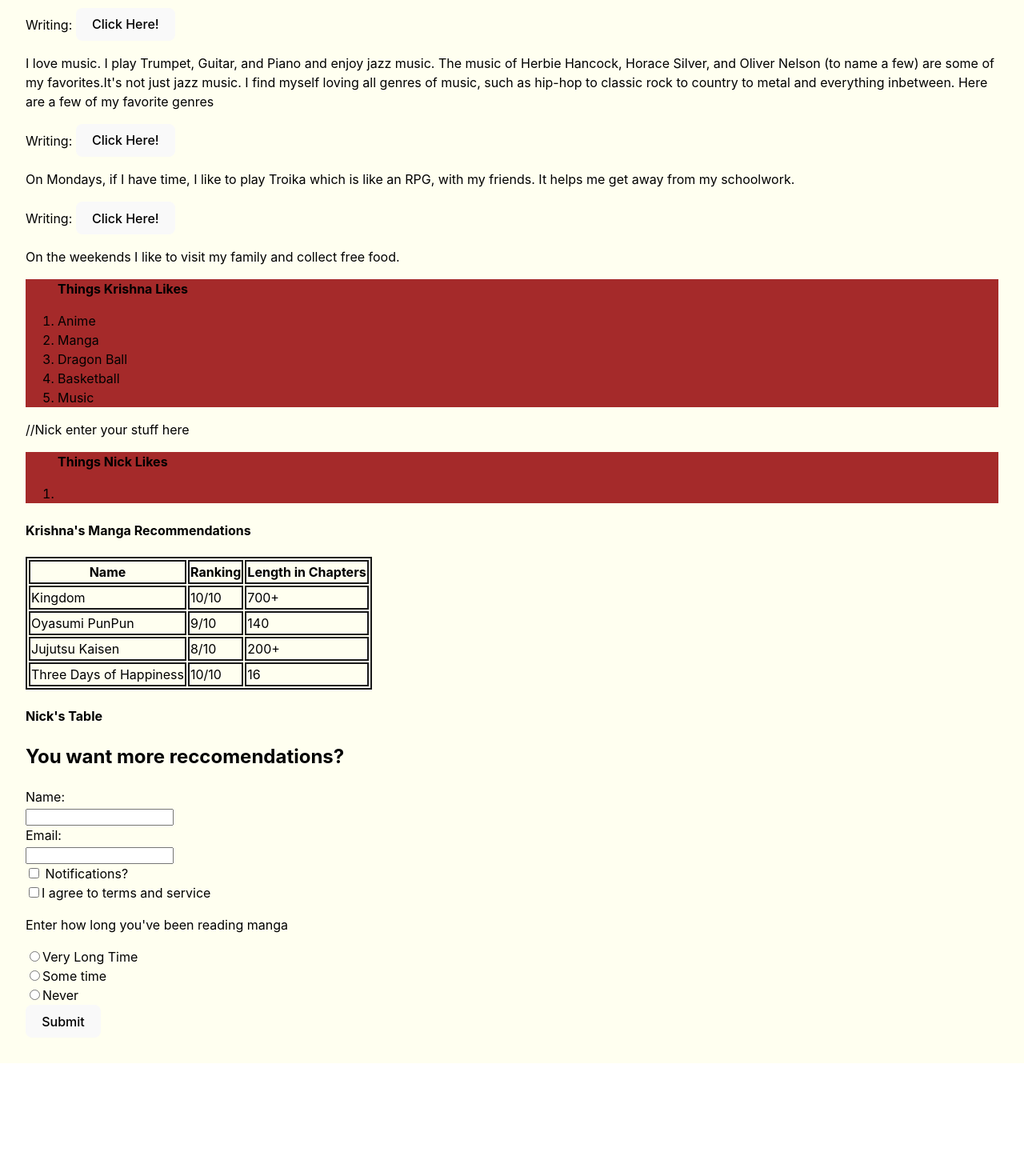
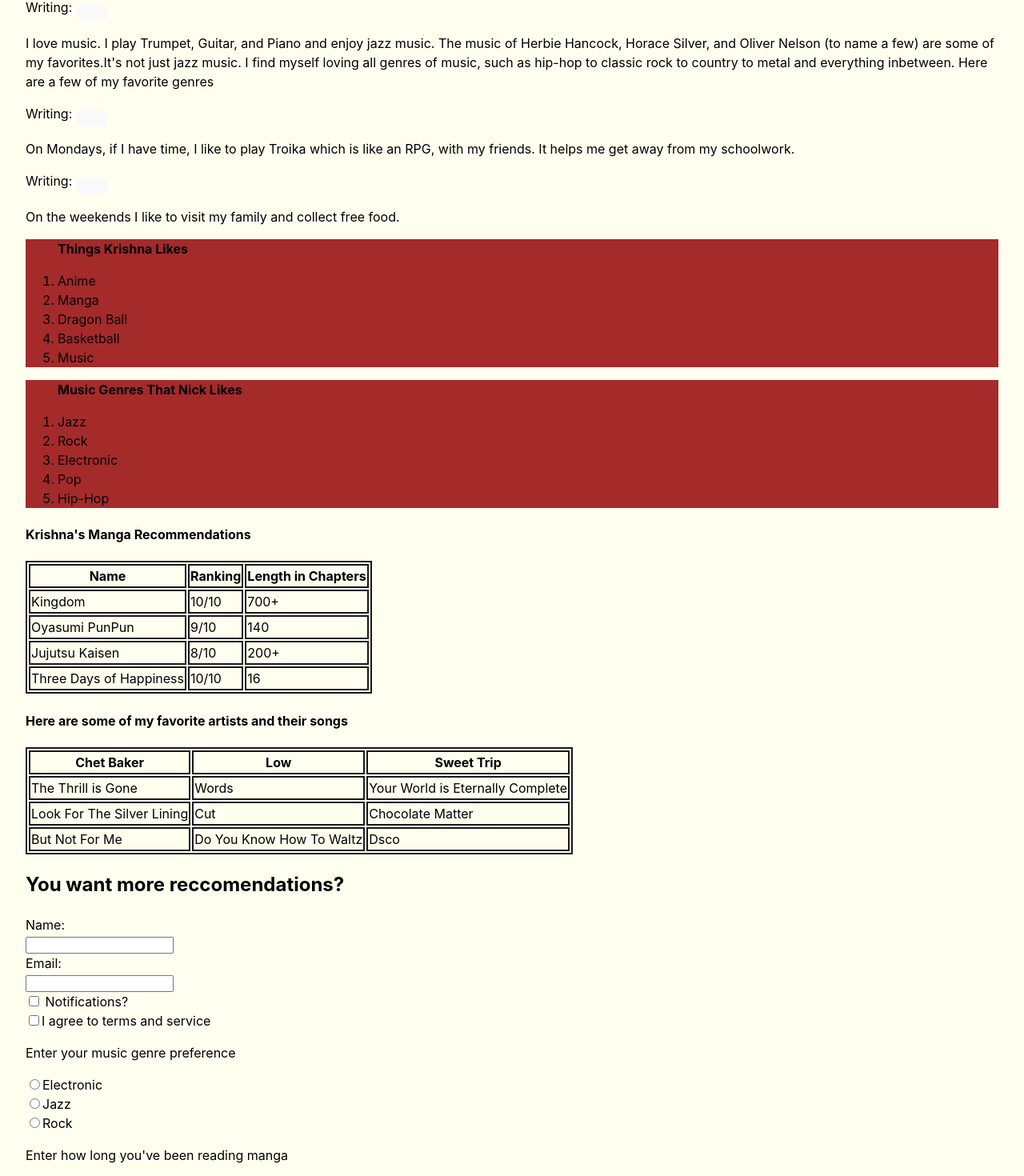
Before and after one commit to kgkhs001/assignment2-softeng, a React (Vite) app: page / in a window 1280 px wide. Shown: the part 319-1789 px from the top of the page at 80% size. Before the commit the page ends 1648 px from the top, so only its background shows below. Built offline with nearby package versions, Linux system fonts and the light colour scheme.

Commit message:
added my information to list, table, and form. TODO: use props on intro.tsx!!!

```diff
--- a/src/form.tsx
+++ b/src/form.tsx
@@ -20,6 +20,16 @@ function Form() {
                 <input type="checkbox" id="fterms" name="fterms"/>
                 <label htmlFor="fterms">I agree to terms and service </label><br/>
 
+                <p>Enter your music genre preference</p>
+                <input type="radio" id="electronic" name="music"/>
+                <label htmlFor="electronic">Electronic</label><br/>
+
+                <input type="radio" id="jazz" name="music"/>
+                <label htmlFor="jazz">Jazz</label><br/>
+
+                <input type="radio" id="rock" name="music"/>
+                <label htmlFor="rock">Rock</label><br/>
+
                 <p>Enter how long you've been reading manga</p>
                 <input type="radio" id="long" name="long"/>
                 <label htmlFor="long">Very Long Time</label><br/>
--- a/src/intro.tsx
+++ b/src/intro.tsx
@@ -1,11 +1,11 @@
 import { useState } from 'react'
 import './App.css'
 
-function Intro() {
-    const [name, setName] = useState("Click Here!");
-    const [name2, setName2] = useState("Click Here!");
-    const [name3, setName3] = useState("Click Here!");
-    const [name4, setName4] = useState("Click Here!");
+function Intro(prop) {
+    const [name, setName] = useState(prop.init);
+    const [name2, setName2] = useState(prop.init);
+    const [name3, setName3] = useState(prop.init);
+    const [name4, setName4] = useState(prop.init);
     const editEntry = (): void =>{
         const enteredName: string | null = prompt("Enter name", "");
         setName(enteredName);
--- a/src/list.tsx
+++ b/src/list.tsx
@@ -13,10 +13,13 @@ function List() {
                 <li>Music</li>
             </ul>
 
-            //Nick enter your stuff here
             <ul>
-                <p className={"head"}>Things Nick Likes</p>
-                <li></li>
+                <p className={"head"}>Music Genres That Nick Likes</p>
+                <li>Jazz</li>
+                <li>Rock</li>
+                <li>Electronic</li>
+                <li>Pop</li>
+                <li>Hip-Hop</li>
             </ul>
         </>
     )
--- a/src/table.tsx
+++ b/src/table.tsx
@@ -48,7 +48,30 @@ function Table() {
                 </tbody>
 
             </table>
-            <h4>Nick's Table</h4>
+
+            <h4>Here are some of my favorite artists and their songs</h4>
+            <table>
+                <tr>
+                    <th>Chet Baker</th>
+                    <th>Low</th>
+                    <th>Sweet Trip</th>
+                </tr>
+                <tr>
+                    <td>The Thrill is Gone</td>
+                    <td>Words</td>
+                    <td>Your World is Eternally Complete</td>
+                </tr>
+                <tr>
+                    <td>Look For The Silver Lining</td>
+                    <td>Cut</td>
+                    <td>Chocolate Matter</td>
+                </tr>
+                <tr>
+                    <td>But Not For Me</td>
+                    <td>Do You Know How To Waltz</td>
+                    <td>Dsco</td>
+                </tr>
+            </table>
         </>
     )
 }
```
